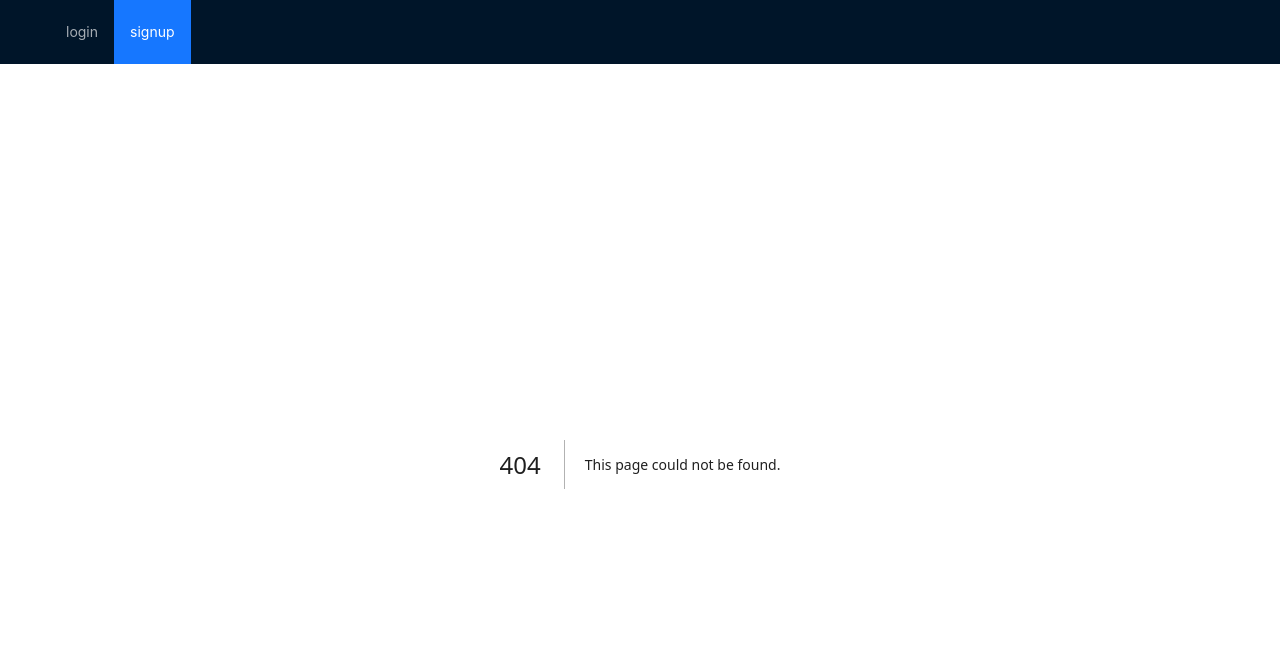
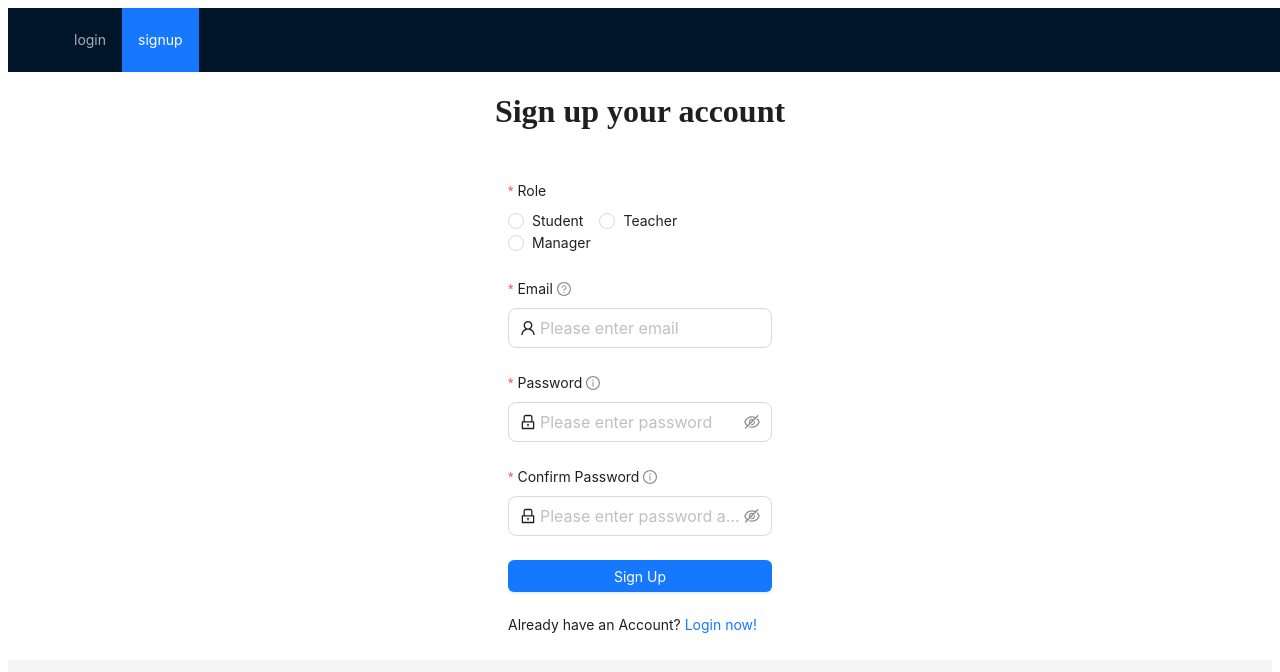
Before and after one commit to qiushi-chen/course-management-system, a Next.js app: page /signup in a window 1280 px wide. Before the commit this address had no page. Shown: the top 672 px of the page. Built offline with nearby package versions, Linux system fonts and the light colour scheme.

Commit message:
add signup page

```diff
--- /dev/null
+++ b/pages/signup.tsx
@@ -0,0 +1,160 @@
+import React from 'react';
+import Link from 'next/link';
+import { Button, Form, Input, Radio } from 'antd';
+import {
+  UserOutlined,
+  LockOutlined,
+  InfoCircleOutlined,
+} from '@ant-design/icons';
+
+const SignUp: React.FC = () => {
+  const [form] = Form.useForm();
+
+  const validatePassword = (value: string): boolean => {
+    // To check a password between 4 to 16 characters which contain at least
+    // one lowercase letter, one uppercase letter, one numeric digit, and one special character
+    const rule =
+      /^(?=.*\d)(?=.*[a-z])(?=.*[A-Z])(?=.*[^a-zA-Z0-9])(?!.*\s).{4,16}$/;
+
+    if (value && value.match(rule)) {
+      console.log('Success');
+      return true;
+    }
+    console.error('Error!');
+    return false;
+  };
+
+  const onFinish = async (values: any) => {
+    console.log('Success:', values);
+  };
+
+  const onFinishFailed = (errorInfo: any) => {
+    console.log('Failed:', errorInfo);
+  };
+
+  return (
+    <>
+      <h1 style={{ textAlign: 'center' }}>Sign up your account</h1>
+      <Form
+        form={form}
+        layout='vertical'
+        style={{ margin: '50px 500px 20px 500px' }}
+        onFinish={onFinish}
+        onFinishFailed={onFinishFailed}
+        autoComplete='off'>
+        <Form.Item
+          name='role'
+          label='Role'
+          required
+          rules={[{ required: true, message: 'Please select your role!' }]}>
+          <Radio.Group>
+            <Radio value='student'>Student</Radio>
+            <Radio value='teacher'>Teacher</Radio>
+            <Radio value='manager'>Manager</Radio>
+          </Radio.Group>
+        </Form.Item>
+        <Form.Item
+          name='email'
+          label='Email'
+          hasFeedback
+          required
+          tooltip='Email is a required field'
+          rules={[
+            {
+              required: true,
+              message: 'Please enter your email',
+            },
+            {
+              type: 'email',
+              message:
+                'The input is not valid E-mail! e.g. yourname@example.com',
+            },
+          ]}>
+          <Input
+            size='large'
+            placeholder='Please enter email'
+            prefix={<UserOutlined />}
+          />
+        </Form.Item>
+        <Form.Item
+          name='password'
+          label='Password'
+          required
+          tooltip={{
+            title: 'Password is a required field',
+            icon: <InfoCircleOutlined />,
+          }}
+          rules={[
+            {
+              required: true,
+              message: 'Please enter your password!',
+            },
+            ({ getFieldValue }) => ({
+              validator(_, value) {
+                if (!value || validatePassword(value)) {
+                  return Promise.resolve();
+                }
+                return Promise.reject(
+                  new Error(
+                    'Your password must be 4 ~ 16 characters long, contain at least one number and have a mixture of uppercase and lowercase letters!'
+                  )
+                );
+              },
+            }),
+          ]}
+          hasFeedback>
+          <Input.Password
+            size='large'
+            placeholder='Please enter password'
+            prefix={<LockOutlined />}
+          />
+        </Form.Item>
+        <Form.Item
+          name='confirm'
+          label='Confirm Password'
+          dependencies={['password']}
+          hasFeedback
+          required
+          tooltip={{
+            title: 'Confirm password is a required field',
+            icon: <InfoCircleOutlined />,
+          }}
+          rules={[
+            { required: true, message: 'Please enter your password again!' },
+            ({ getFieldValue }) => ({
+              validator(_, value) {
+                if (!value || getFieldValue('password') === value) {
+                  return Promise.resolve();
+                }
+                return Promise.reject(
+                  new Error('The two passwords that you entered do not match!')
+                );
+              },
+            }),
+          ]}>
+          <Input.Password
+            size='large'
+            placeholder='Please enter password again'
+            prefix={<LockOutlined />}
+          />
+        </Form.Item>
+
+        <Form.Item>
+          <Button
+            type='primary'
+            htmlType='submit'
+            className='login-form-button'
+            block>
+            Sign Up
+          </Button>
+          <br />
+          <br />
+          Already have an Account?
+          <Link href='/login'> Login now!</Link>
+        </Form.Item>
+      </Form>
+    </>
+  );
+};
+
+export default SignUp;
```
